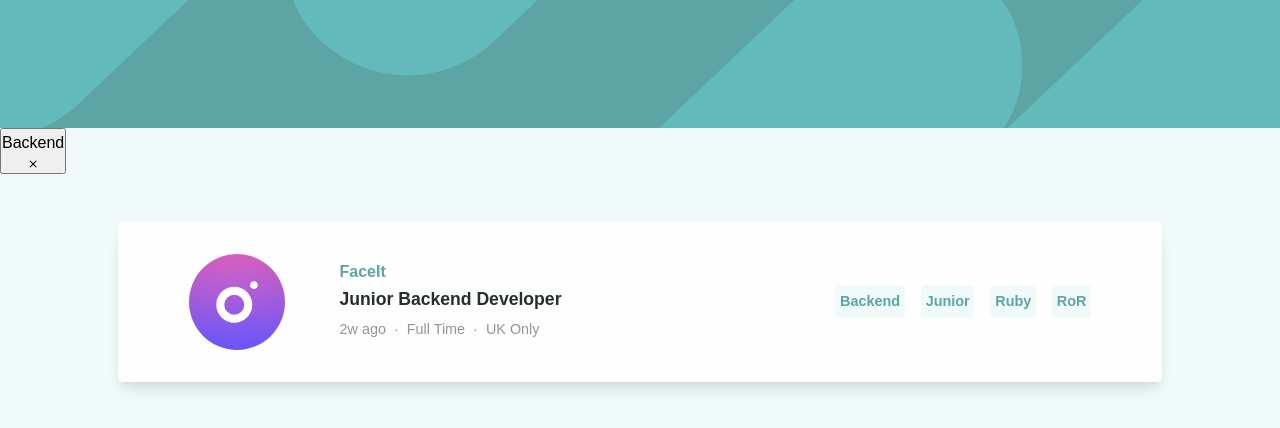
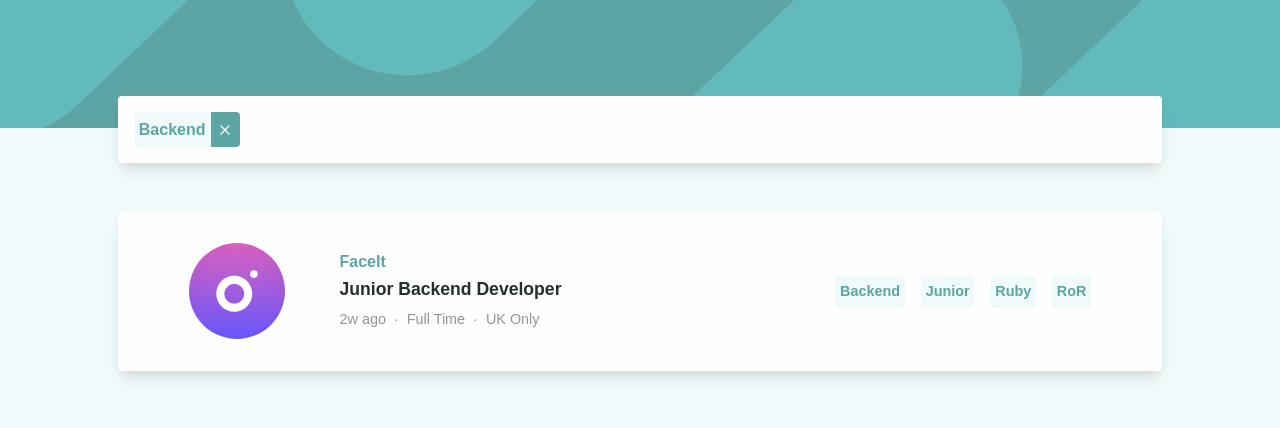
Before and after one commit to simmeringstew/job-listing, a React (Create React App) app: page / in a window 1280 px wide. Both pictures are taken after a click on the button "Backend". Shown: the top 428 px of the page. Built offline with nearby package versions, Linux system fonts and the light colour scheme; a small style sheet from the web is missing.

Commit message:
Added styling to the filter list

```diff
--- a/src/App.css
+++ b/src/App.css
@@ -13,6 +13,36 @@ main {
     gap: 3rem;
 }
 
+.filter-list {
+    display: none;
+}
+
+.filter-list:has(button[name=remove]) {
+    display: block;
+    background-color: var(--clr-card);
+    box-shadow: rgba(0, 0, 0, 0) 0px 0px 0px 0px, rgba(0, 0, 0, 0) 0px 0px 0px 0px, rgba(0, 0, 0, 0.1) 0px 10px 15px -3px, rgba(0, 0, 0, 0.05) 0px 4px 6px -2px;
+    padding: 1rem;
+    border-radius: 4px;
+    margin-top: -5rem;
+}
+
+button[name=remove] {
+    display: flex;
+    align-items: center;
+    border: transparent;
+    padding: 0.3rem;
+    border-radius: 4px;
+    background: linear-gradient(to right, rgba(241,250,250,1) 73%, rgba(93,164,164,1) 73%);
+    color: var(--clr-teal);
+    font-weight: 700;
+    gap: 0.5rem;
+    cursor: pointer;
+}
+
+button[name=remove] > svg {
+    fill: var(--clr-card);
+}
+
 @media screen and (min-width: 992px) {
     .top-design {
         background-image: url("./styles/images/bg-header-desktop.svg");
--- a/src/App.js
+++ b/src/App.js
@@ -57,10 +57,10 @@ const App = () => {
   return(
     <div>
       <div className="top-design" aria-hidden="true"></div>
-      <div className="filter-list">
-        <Role role={role} changeRole={changeRole} />
-      </div>
       <main className="container px-5">
+        <div className="filter-list">
+          <Role role={role} changeRole={changeRole} />
+        </div>
         {jobs.map(job =>
         <Job
         key={job.id}
--- a/src/components/Role.js
+++ b/src/components/Role.js
@@ -10,7 +10,7 @@ const Role = ({ role, changeRole }) => {
     return(
         <button type="button" name="remove" onClick={handleClick}>
             <span>{role}</span>
-            <svg xmlns="http://www.w3.org/2000/svg" width="16" height="16" fill="currentColor" className="bi bi-x" viewBox="0 0 16 16">
+            <svg xmlns="http://www.w3.org/2000/svg" width="22" height="22" fill="currentColor" className="bi bi-x" viewBox="0 0 16 16">
                 <path d="M4.646 4.646a.5.5 0 0 1 .708 0L8 7.293l2.646-2.647a.5.5 0 0 1 .708.708L8.707 8l2.647 2.646a.5.5 0 0 1-.708.708L8 8.707l-2.646 2.647a.5.5 0 0 1-.708-.708L7.293 8 4.646 5.354a.5.5 0 0 1 0-.708z"/>
             </svg>
         </button>
--- a/src/styles/Job.css
+++ b/src/styles/Job.css
@@ -6,7 +6,7 @@ article {
     display: flex;
     flex-direction: column;
     gap: 1rem;
-    box-shadow: rgba(0, 0, 0, 0) 0px 0px 0px 0px, rgba(0, 0, 0, 0) 0px 0px 0px 0px, rgba(0, 0, 0, 0.1) 0px 10px 15px -3px, rgba(0, 0, 0, 0.05) 0px 4px 6px -2px
+    box-shadow: rgba(0, 0, 0, 0) 0px 0px 0px 0px, rgba(0, 0, 0, 0) 0px 0px 0px 0px, rgba(0, 0, 0, 0.1) 0px 10px 15px -3px, rgba(0, 0, 0, 0.05) 0px 4px 6px -2px;
 }
 
 article:has(.featured) {
```
